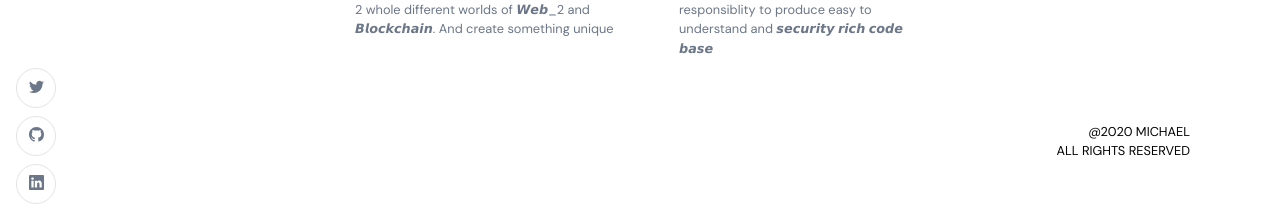
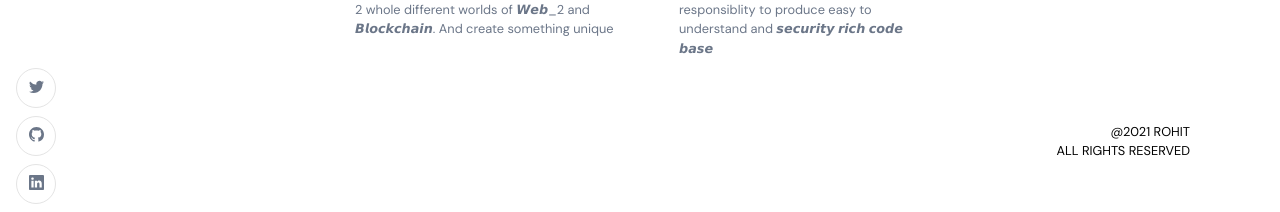
Before and after one commit to RohitKS7/My-Portfolio, a React (Create React App) app in the folder frontend_react/: page / in a window 1280 px wide. Shown: the part 1665-1877 px from the top of the page. Built offline with nearby package versions, Linux system fonts and the light colour scheme; no server answers.

Commit message:
Update AppWrap.js

```diff
--- a/frontend_react/src/wrapper/AppWrap.js
+++ b/frontend_react/src/wrapper/AppWrap.js
@@ -10,7 +10,7 @@
           <Component />
 
           <div className="copyright">
-            <p className="p-text">@2020 MICHAEL</p>
+            <p className="p-text">@2021 ROHIT</p>
             <p className="p-text">All rights reserved</p>
           </div>
         </div>
```
